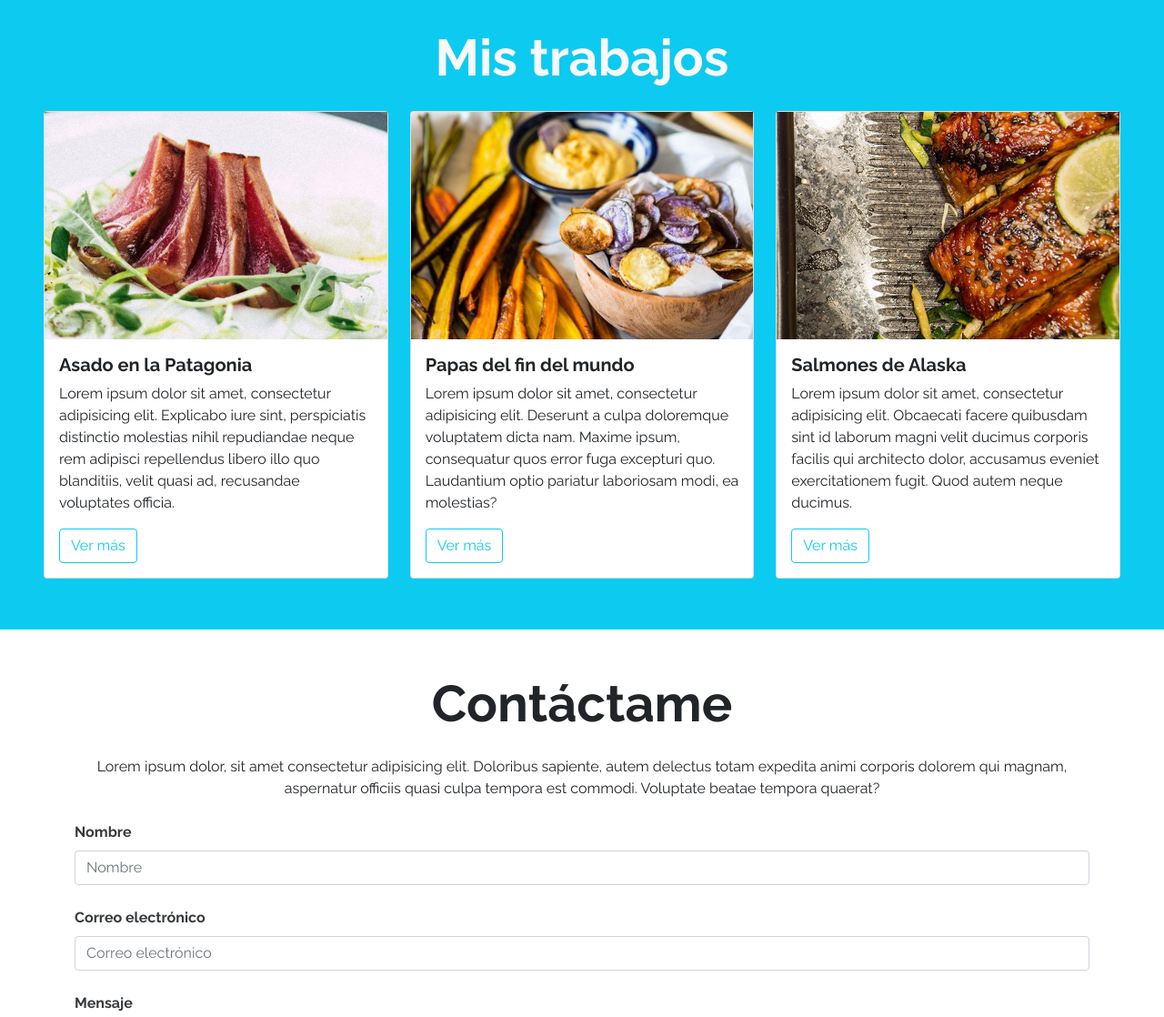
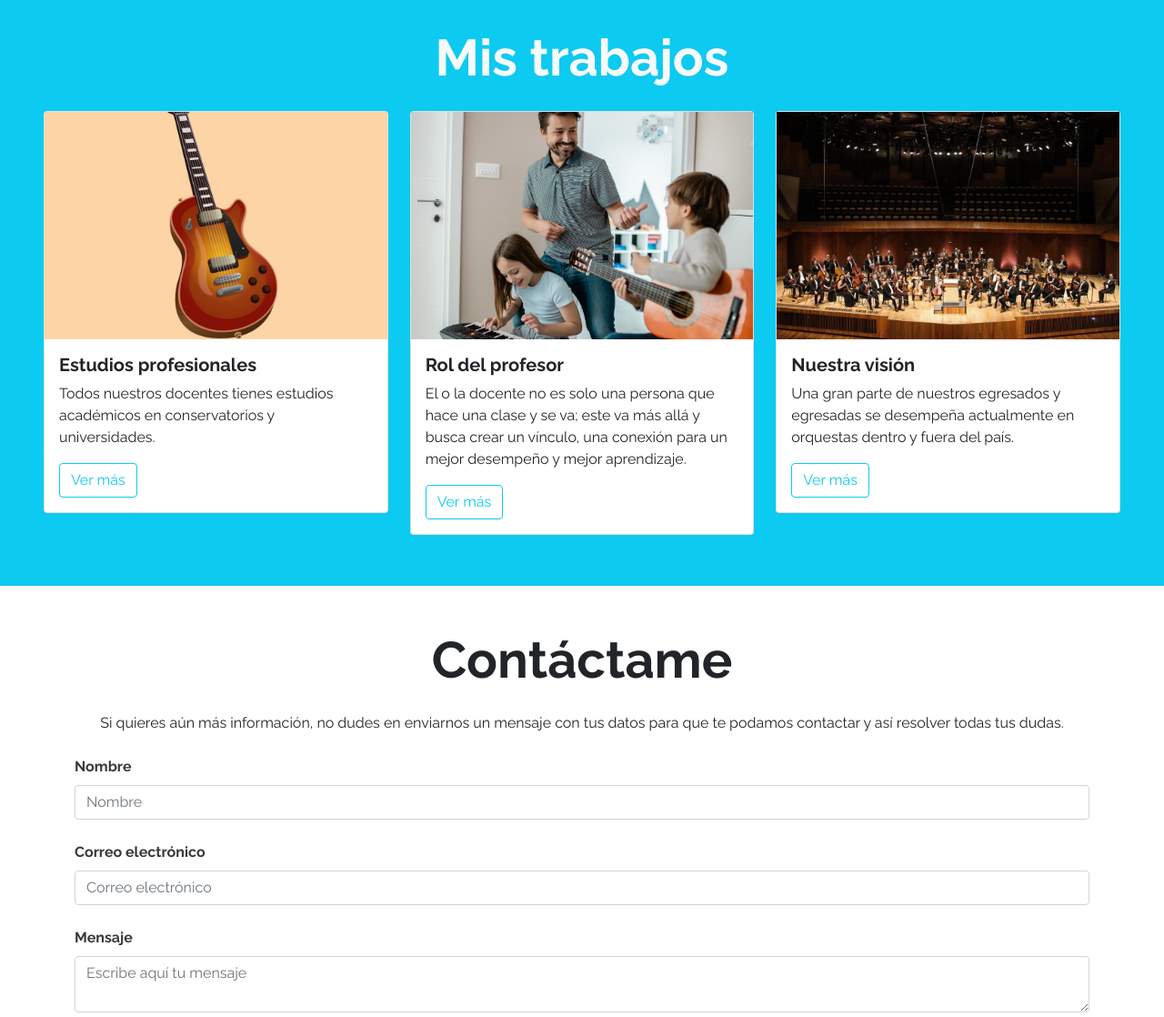
Before and after one commit to Crispole/Desafio5, a plain HTML site: page fwsd-github/index.html in a window 1280 px wide. Shown: the part 1600-2718 px from the top of the page at 91% size. Drawn offline with nearby package versions, Linux system fonts and the light colour scheme.

Commit message:
Cambio en sección mistrabajos, contacto y footer

```diff
--- a/fwsd-github/index.html
+++ b/fwsd-github/index.html
@@ -106,14 +106,11 @@
         <div class="row">
             <div class="col-12 col-sm-4 py-2">
                 <div class="card">
-                    <div class="image-top" style="background-image: url(assets/img/card-1.jpg)"></div>
+                    <div class="image-top" style="background-image: url(assets/img/guitarra1.jpg)"></div>
                     <div class="card-body">
-                        <h5 class="card-title fw-bold">Asado en la Patagonia</h5>
+                        <h5 class="card-title fw-bold">Estudios profesionales</h5>
                         <p class="card-text">
-                            Lorem ipsum dolor sit amet, consectetur adipisicing elit.
-                            Explicabo iure sint, perspiciatis distinctio molestias nihil
-                            repudiandae neque rem adipisci repellendus libero illo quo
-                            blanditiis, velit quasi ad, recusandae voluptates officia.
+                            Todos nuestros docentes tienes estudios académicos en conservatorios y universidades.
                         </p>
                         <button type="button" class="btn btn-outline-info">
                             Ver más
@@ -123,14 +120,11 @@
             </div>
             <div class="col-12 col-sm-4 py-2">
                 <div class="card">
-                    <div class="image-top" style="background-image: url(assets/img/card-2.jpg)"></div>
+                    <div class="image-top" style="background-image: url(assets/img/profesor.jpg)"></div>
                     <div class="card-body">
-                        <h5 class="card-title fw-bold">Papas del fin del mundo</h5>
+                        <h5 class="card-title fw-bold">Rol del profesor</h5>
                         <p class="card-text">
-                            Lorem ipsum dolor sit amet, consectetur adipisicing elit.
-                            Deserunt a culpa doloremque voluptatem dicta nam. Maxime ipsum,
-                            consequatur quos error fuga excepturi quo. Laudantium optio
-                            pariatur laboriosam modi, ea molestias?
+                            El o la docente no es solo una persona que hace una clase y se va; este va más allá y busca crear un vínculo, una conexión para un mejor desempeño y mejor aprendizaje.
                         </p>
                         <button type="button" class="btn btn-outline-info">
                             Ver más
@@ -140,14 +134,11 @@
             </div>
             <div class="col-12 col-sm-4 py-2">
                 <div class="card">
-                    <div class="image-top" style="background-image: url(assets/img/card-3.jpg)"></div>
+                    <div class="image-top" style="background-image: url(assets/img/orquesta.jpg)"></div>
                     <div class="card-body">
-                        <h5 class="card-title fw-bold">Salmones de Alaska</h5>
+                        <h5 class="card-title fw-bold">Nuestra visión</h5>
                         <p class="card-text">
-                            Lorem ipsum dolor sit amet, consectetur adipisicing elit.
-                            Obcaecati facere quibusdam sint id laborum magni velit ducimus
-                            corporis facilis qui architecto dolor, accusamus eveniet
-                            exercitationem fugit. Quod autem neque ducimus.
+                            Una gran parte de nuestros egresados y egresadas se desempeña actualmente en orquestas dentro y fuera del país.
                         </p>
                         <button type="button" class="btn btn-outline-info">
                             Ver más
@@ -165,11 +156,8 @@
 
         <h2 class="display-4 fw-bold text-center my-4">Contáctame</h2>
 
-        <p class="text-center my-4 d-none d-md-block">Lorem ipsum dolor, sit amet consectetur adipisicing elit.
-            Doloribus
-            sapiente, autem delectus totam expedita
-            animi corporis dolorem qui magnam, aspernatur officiis quasi culpa tempora est commodi. Voluptate beatae
-            tempora quaerat?</p>
+        <p class="text-center my-4 d-none d-md-block">
+            Si quieres aún más información, no dudes en enviarnos un mensaje con tus datos para que te podamos contactar y así resolver todas tus dudas.</p>
 
         <form>
 
@@ -203,7 +191,7 @@
 
 
     <footer class="bg-dark text-center text-light p-4">
-        <p class="mb-0">Olivia Ros 2019. Todos los derechos reservados.</p>
+        <p class="mb-0">Cristián Pozo 2023. Todos los derechos reservados.</p>
     </footer>
 
 
```
Also changed, not shown: fwsd-github/assets/img/guitarra1.jpg (added), fwsd-github/assets/img/orquesta.jpg (added), fwsd-github/assets/img/profesor.jpg (added).
